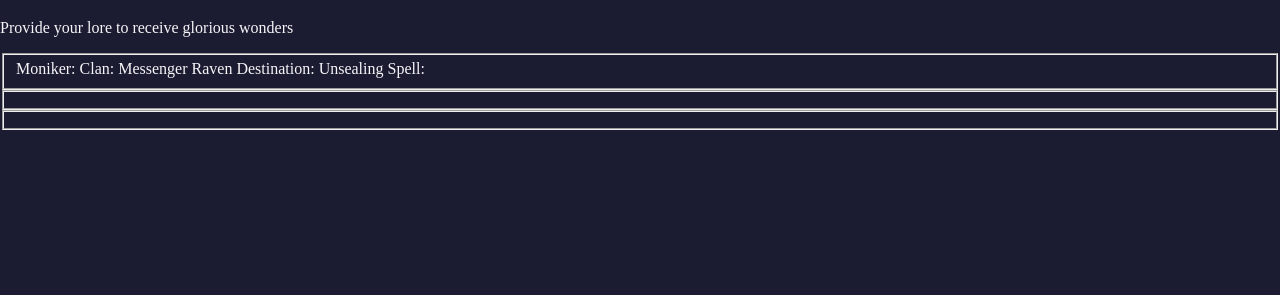
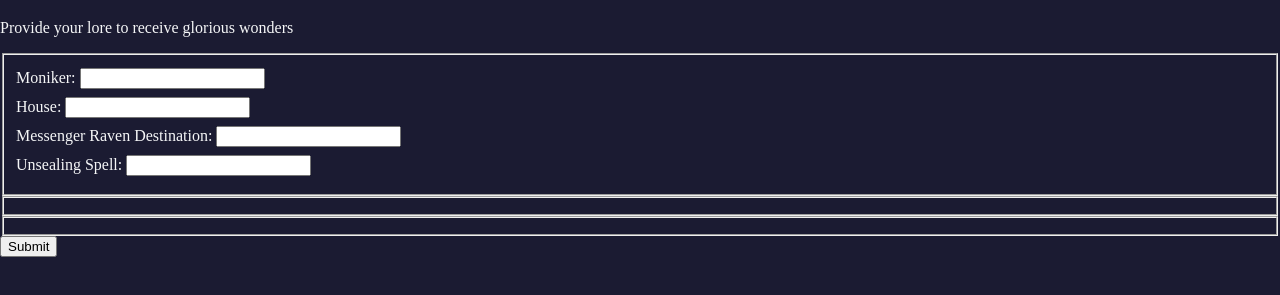
Before and after one commit to RagnaTheUncouth/Blood-Pact, a plain HTML site: page index.html in a window 1280 px wide. Shown: the part 61-356 px from the top of the page. Drawn offline with Linux system fonts and the light colour scheme.

Commit message:
short session
input elements added
turned labels into block

```diff
--- a/index.html
+++ b/index.html
@@ -13,13 +13,15 @@
         <p>Provide your lore to receive glorious wonders</p>
         <form action="https://register-demo.freecodecamp.org" method="post">
             <fieldset>
-                <label for="">Moniker:</label>
-                <label for="">Clan:</label>
-                <label for="">Messenger Raven Destination:</label>
-                <label for="">Unsealing Spell:</label>
+                <label for="first-name">Moniker: <input id="first-name" type="text"></label>
+                <label for="last-name">House: <input id="last-name" type="text"></label>
+                <label for="email">Messenger Raven Destination: <input id="email" type="email"></label>
+                <label for="new-password">Unsealing Spell: <input id="new-password" type="password"></label>
+                <!--for = links elements for ease of access e.g. id-->
             </fieldset>
             <fieldset></fieldset>
             <fieldset></fieldset>
+            <input type="submit" value="Submit">
         </form>
         <!--method = how to send form date to action URL; sent via GET(URL parameters) or POST requests(body)-->
     </body>
--- a/styles.css
+++ b/styles.css
@@ -8,3 +8,9 @@ body {
     background-color: #1b1b32;
     color: #f5f6f7;
 }
+label {
+    display: block;
+    margin: 0.5rem 0;
+    /*rem = root em; font size relative to HTML element*/
+    /*2 value margin shorthand = top/bottom left/right*/
+}
```
